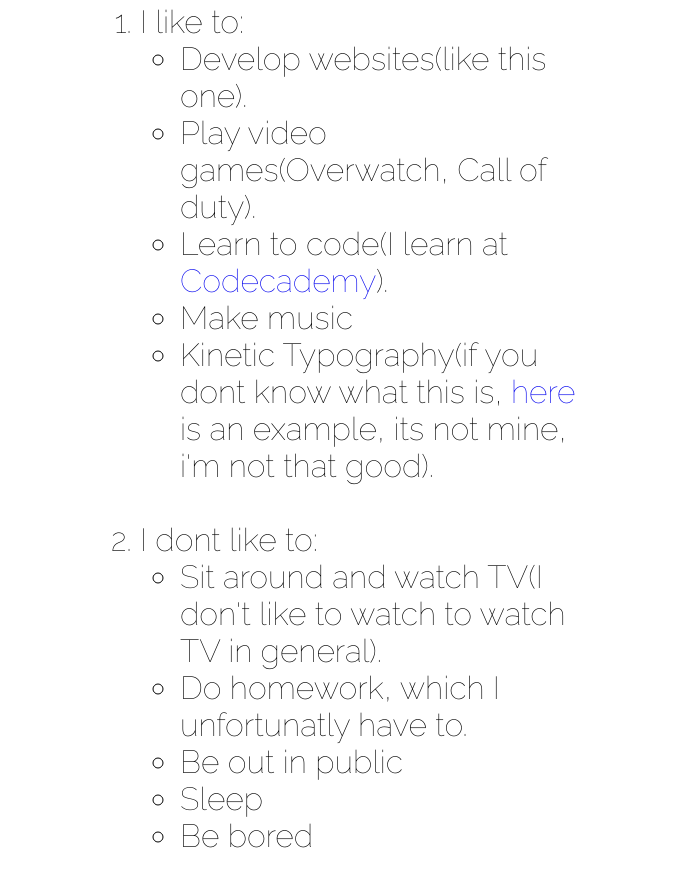
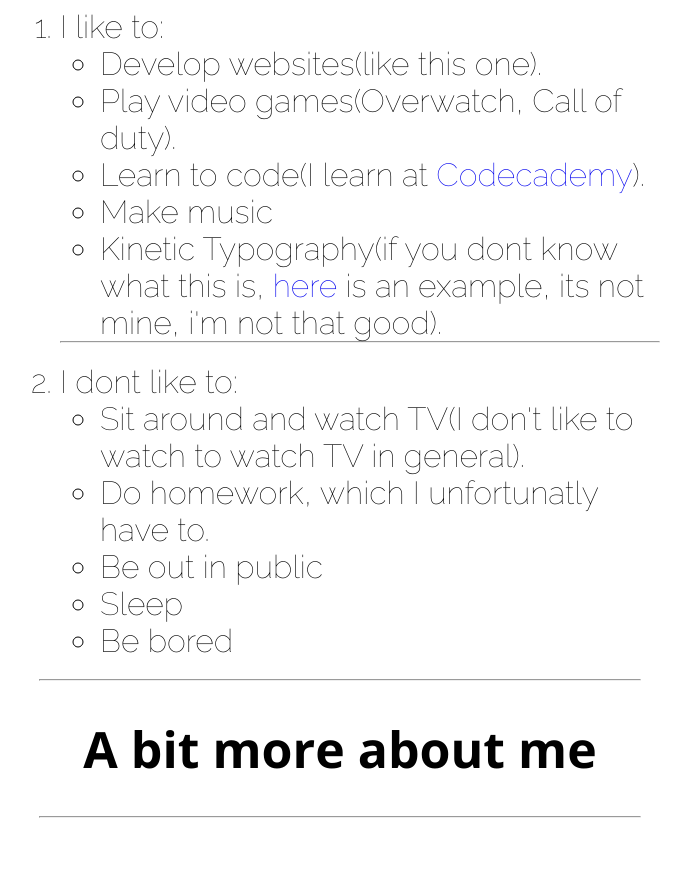
Before and after one commit to aboutnathaniel/aboutnathaniel.github.io, a plain HTML site: page index.html in a window 1280 px wide. Shown: the part 1142-2028 px from the top of the page, without its empty margins (300-991 px from the left). After the commit the page ends 1980 px from the top, so only its background shows below. Drawn offline with nearby package versions, Linux system fonts and the light colour scheme.

Commit message:
3rd update

```diff
--- a/index.html
+++ b/index.html
@@ -17,7 +17,7 @@
         <h1 id="landingTitle" class="title">Welcome To My Page</h1>
         <h2 id="landingSubTitle">This page is about me</h2>
         <a href="">
-            <button id="goButton">Go!</button>
+            <button id="goButton" href="#whoAmI">Go!</button>
         </a>
     </div>
 
@@ -42,7 +42,7 @@
                             <li>Kinetic Typography(if you dont know what this is, <a href="https://vimeo.com/channels/kinetictypography">here</a> is an example, its not mine, i'm not that good).</li>
                         </td>
                     </ul>
-                    <br>
+                    <hr></hr>
                 <li>I dont like to:</li>
                     <ul>
                         <td>
@@ -53,10 +53,12 @@
                             <li>Be bored</li>
                         </td>
                     </ul>
-                <br>
             </td>
         </ol>
     </div>
-    <div
+    <div id="aBitMore">
+        <hr></hr>
+        <h1 id="bitMoreTitle" class="title">A bit more about me</h1>
+        <hr></hr>
     <script src="script.js"></script>
 </body>
--- a/styles.css
+++ b/styles.css
@@ -20,12 +20,15 @@ body {
 }
 
 #banner {
-    background-image: url("https://source.unsplash.com/random/1000x600");
+    background-image: url("https://source.unsplash.com/random/");
     padding: 150px 0px;
-    height: 362px;
+    height: 55vh;
     width: auto;
     background-size: cover;
     color: white;
+    display: flex;
+    flex-direction: column;
+    justify-content: center;
 }
 
 #goButton {
@@ -53,8 +56,7 @@ body {
 }
 
 #whoAmI {
-    padding-left: 400px;
-    padding-right: 400px;
+
     text-align: center;
 }
 
@@ -75,8 +77,7 @@ a {
 }
 
 #intrests_hobbies {
-    padding-left: 400px;
-    padding-right: 400px;
+
     text-align: left;
 }
 
@@ -91,3 +92,25 @@ ol {
     font-family: 'Raleway', sans-serif;
     font-size: 2em;
 }
+
+.title {
+    font-family:
+    font-family: 'Open Sans', sans-serif;
+    font-weight: lighter;
+    text-align: center;
+}
+
+#aBitMore {
+    text-align: center;
+
+}
+
+#bitMoreTitle {
+    font-family: 'Open Sans', sans-serif;
+    font-size: 50px;
+}
+
+p, ol, hr {
+    max-width: 600px;
+    margin: 0px auto 20px;
+}
```
